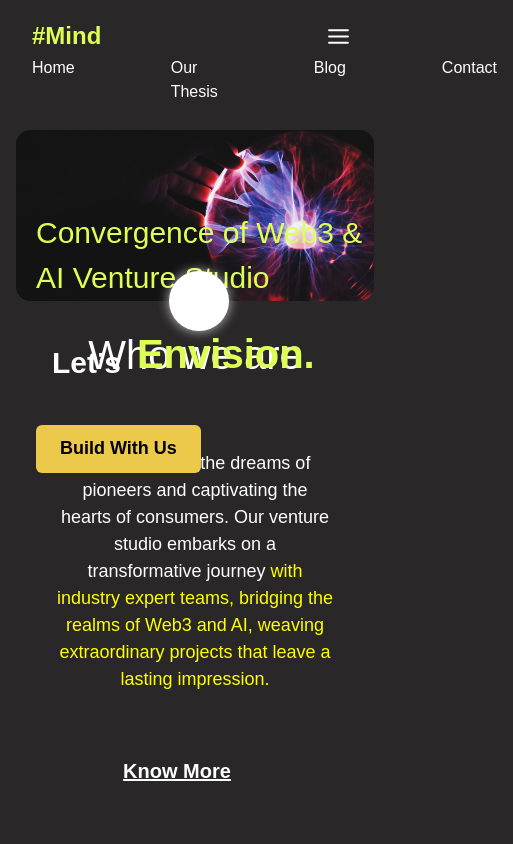
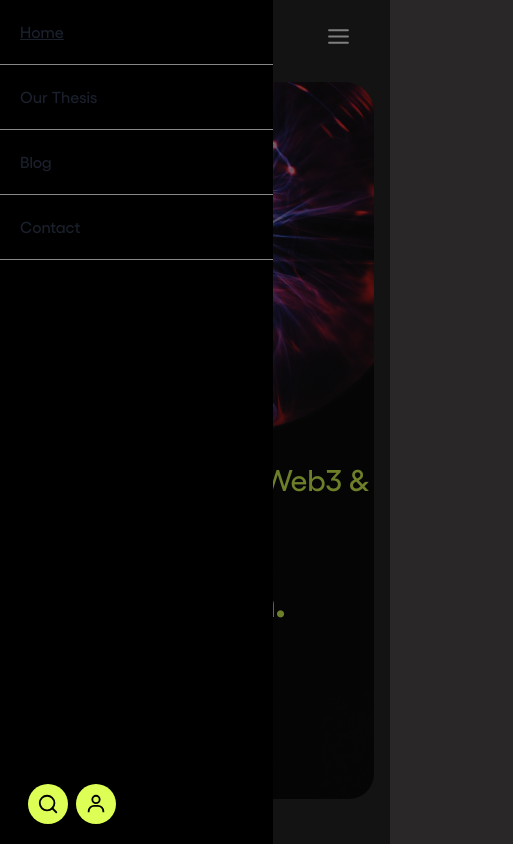
Before and after one commit to Shubham0850/hashmind, a Next.js app: page / in a window 390 px wide. Both pictures are taken after a click on the button 338 px from the left and 36 px from the top of the page. Shown: the top 844 px of the page, 513 px wide, since content can reach past the window. Built offline with nearby package versions, Linux system fonts and the light colour scheme.

Commit message:
header responsive

```diff
--- a/src/components/home/Hero.tsx
+++ b/src/components/home/Hero.tsx
@@ -18,15 +18,20 @@ function Hero() {
       pt={{ base: "10px", md: "20px" }}
       position="relative"
     >
-      <Box position="relative">
-        <Image width="100%" src="/hero-bg.png" alt="hero background" />
+      <Box position="relative" className="hero">
+        <Image
+          width="100%"
+          src="/hero-bg.png"
+          alt="hero background"
+          display={{ base: "none", md: "block" }}
+        />
 
         <Box
           position="absolute"
           bg="transparent"
-          top={0}
           left={0}
           padding={{ base: "80px 0 0 20px", md: "100px 0 0 80px" }}
+          bottom={{ base: 20, md: "none" }}
         >
           <Text
             fontWeight={500}
--- a/src/components/layout/Nav.tsx
+++ b/src/components/layout/Nav.tsx
@@ -9,9 +9,15 @@ import {
 } from "@chakra-ui/react";
 import { FiSearch, FiMenu } from "react-icons/fi";
 import { BiUser } from "react-icons/bi";
+import SliderNav from "./SliderNav";
+import { useState } from "react";
 
 function NavBar() {
-  const { isOpen, onToggle } = useDisclosure();
+  const [isOpen, setIsOpen] = useState(false);
+
+  const onToggle = () => {
+    setIsOpen(!isOpen);
+  };
 
   return (
     <Container maxW={1200}>
@@ -53,7 +59,7 @@ function NavBar() {
         </Box>
 
         {/* Links */}
-        <Flex gap={20} display={{ base: isOpen ? "flex" : "none", md: "flex" }}>
+        <Flex gap={20} display={{ base: "none", md: "flex" }}>
           <Link href="/" mr={4}>
             Home
           </Link>
@@ -108,6 +114,8 @@ function NavBar() {
           </Box>
         </Flex>
       </Flex>
+
+      <SliderNav isOpen={isOpen} onToggle={onToggle} />
     </Container>
   );
 }
--- /dev/null
+++ b/src/components/layout/SliderNav.tsx
@@ -0,0 +1,120 @@
+import { Box, Flex, IconButton, Link, useDisclosure } from "@chakra-ui/react";
+import { FiSearch, FiMenu } from "react-icons/fi";
+import { BiUser } from "react-icons/bi";
+
+function SliderNav({ onToggle, isOpen }) {
+  return (
+    <Flex
+      h="100vh"
+      width={"100vw"}
+      position="fixed"
+      direction={"row"}
+      display={isOpen ? "flex" : "none"}
+      top="0"
+      left="0"
+      zIndex={100}
+      background={"transparent"}
+    >
+      <Flex
+        direction="column"
+        width="70%"
+        justify={"space-between"}
+        bg="rgba(0, 0, 0)"
+      >
+        {/* Links */}
+        <Flex
+          direction="column"
+          justify="center"
+          align="center"
+          bg={"transparent"}
+        >
+          <Link href="/" width={"100%"} bg={"transparent"}>
+            <Box
+              width={"100%"}
+              p={5}
+              bg={"transparent"}
+              borderBottom={"1px solid #888"}
+            >
+              Home
+            </Box>
+          </Link>
+          <Link href="#" width={"100%"} bg={"transparent"}>
+            <Box
+              width={"100%"}
+              p={5}
+              bg={"transparent"}
+              borderBottom={"1px solid #888"}
+            >
+              Our Thesis
+            </Box>
+          </Link>
+
+          <Link href="#" width={"100%"} bg={"transparent"}>
+            <Box
+              width={"100%"}
+              p={5}
+              bg={"transparent"}
+              borderBottom={"1px solid #888"}
+            >
+              Blog
+            </Box>
+          </Link>
+          <Link href="#" width={"100%"} bg={"transparent"}>
+            <Box
+              width={"100%"}
+              p={5}
+              bg={"transparent"}
+              borderBottom={"1px solid #888"}
+            >
+              Contact
+            </Box>
+          </Link>
+        </Flex>
+
+        {/* CTA */}
+        <Box p={5} bg="rgba(0, 0, 0)">
+          <IconButton
+            ml={2}
+            icon={
+              <FiSearch
+                style={{
+                  background: "transparent",
+                  color: "black",
+                  fontSize: 22,
+                  fontWeight: "bold",
+                }}
+              />
+            }
+            aria-label="Search"
+            variant="ghost"
+            size="md"
+            background={"#DDFF55"}
+            rounded={"full"}
+          />
+
+          <IconButton
+            ml={2}
+            icon={
+              <BiUser
+                style={{
+                  background: "transparent",
+                  color: "black",
+                  fontSize: 22,
+                }}
+              />
+            }
+            aria-label="User Profile"
+            variant="ghost"
+            size="md"
+            background={"#DDFF55"}
+            rounded={"full"}
+          />
+        </Box>
+      </Flex>
+
+      <Box width={"30%"} bg={"rgba(0, 0, 0, 0.5)"} onClick={onToggle}></Box>
+    </Flex>
+  );
+}
+
+export default SliderNav;
--- a/src/styles/globals.css
+++ b/src/styles/globals.css
@@ -12,7 +12,7 @@
   padding: 0;
   box-sizing: border-box;
   background-color: #292727;
-  font-family: "Gellix", sans-serif;
+  font-family: "Gellix Medium", sans-serif;
 }
 
 @keyframes blink {
@@ -65,3 +65,16 @@
   animation-iteration-count: infinite;
   animation-fill-mode: forwards;
 }
+
+/* Hero */
+
+.hero{
+  height: 85vh;
+  background-image: url("/hero-bg2.png");
+  background-size: cover;
+  border-radius: 25px;
+  overflow: hidden;
+}
+.hero-details{
+  bottom: 0;
+}
```
Also changed, not shown: public/hero-bg2.png (added).
